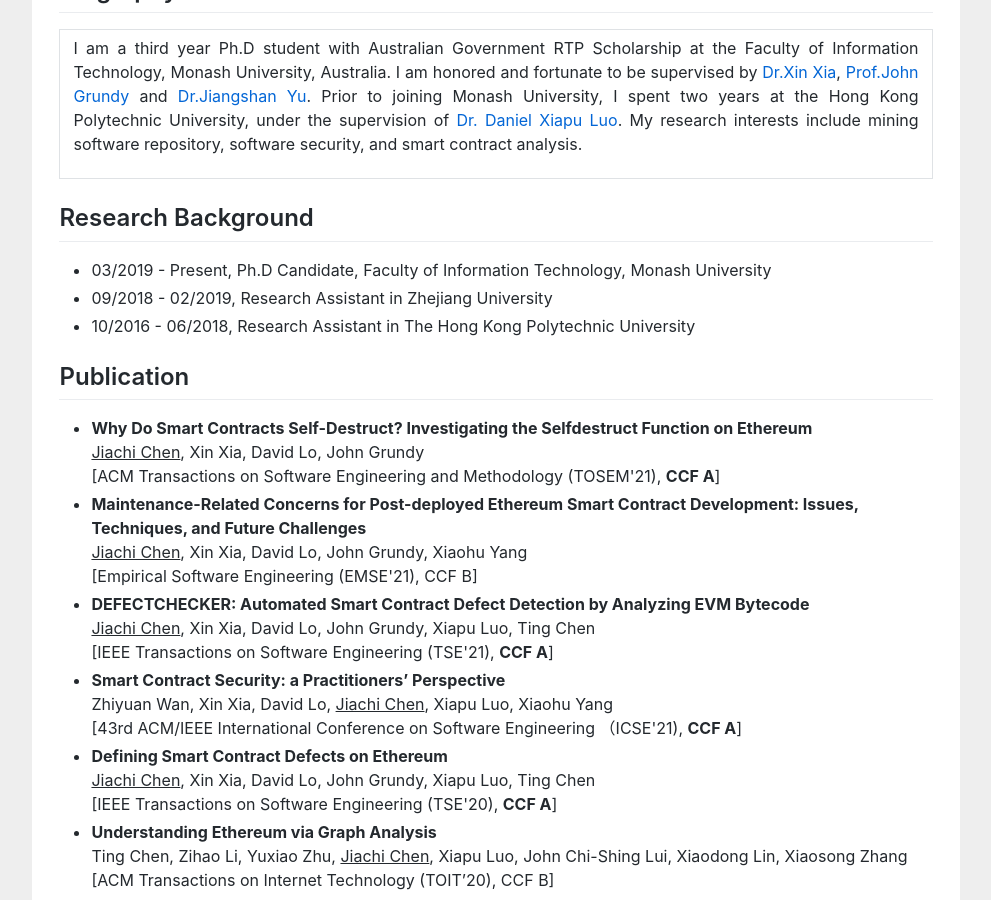
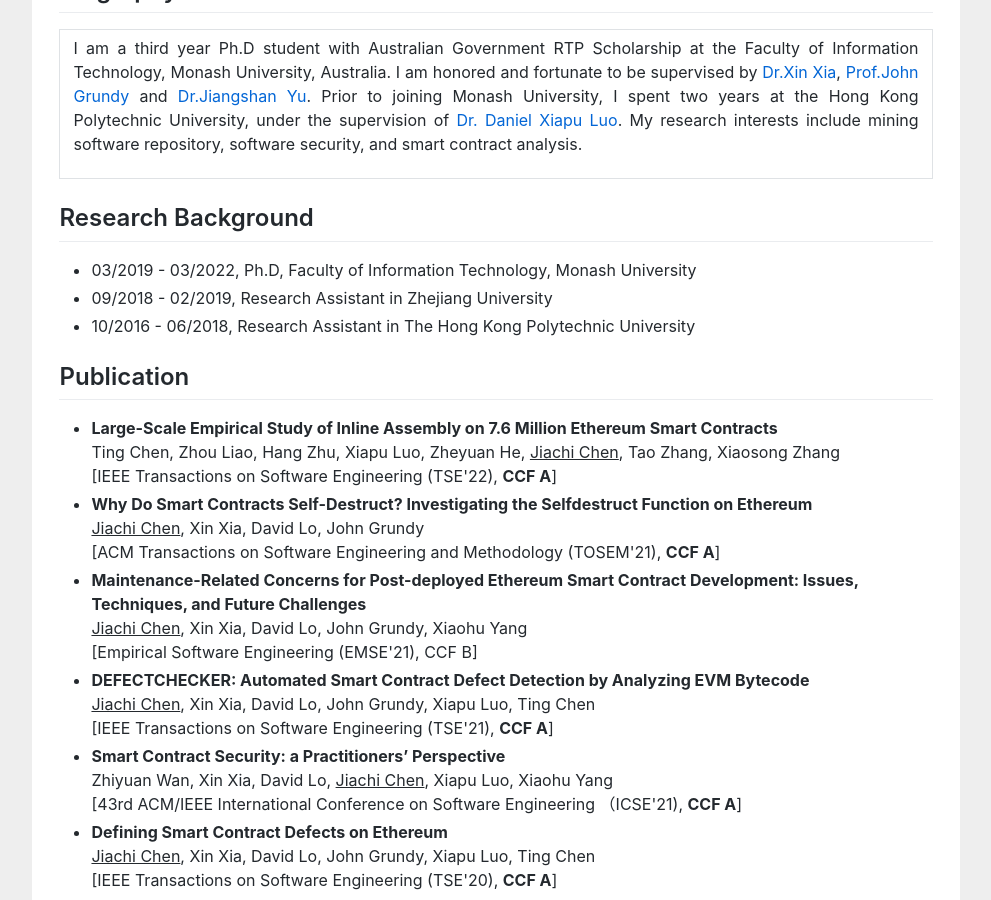
Before and after one commit to huangyuan-hy/huangyuan-hy.github.io, a Jekyll site: the page index.html, which Jekyll copies as it is, in a window 1280 px wide and 900 px high, scrolled down 377 px. Shown: the whole window, without its empty margins (144-1135 px from the left). Built offline with Jekyll 4.4.1, drawn with Linux system fonts in a browser that asks for light colours; some of the changed text lies outside the part shown.

Commit message:
Update index.html

```diff
--- a/index.html
+++ b/index.html
@@ -73,7 +73,7 @@ gtag('config', 'UA-158965281-1');
 
 				<h2>Research Background</h2>
 					<ul>
-						<li>03/2019 - Present,  Ph.D Candidate, Faculty of Information Technology, Monash University</li>
+						<li>03/2019 - 03/2022,  Ph.D, Faculty of Information Technology, Monash University</li>
 						<li>09/2018 - 02/2019,  Research Assistant in Zhejiang University</li>
 						<li>10/2016 - 06/2018,  Research Assistant in The Hong Kong Polytechnic University</li>
 					</ul>
@@ -81,6 +81,11 @@ gtag('config', 'UA-158965281-1');
 
 				<h2>Publication</h2>
 				<ul>
+					<li>
+						<b>Large-Scale Empirical Study of Inline Assembly on 7.6 Million Ethereum Smart Contracts </b> <br>
+						Ting Chen, Zhou Liao, Hang Zhu, Xiapu Luo, Zheyuan He, <u>Jiachi Chen</u>, Tao Zhang, Xiaosong Zhang<br>
+						[IEEE Transactions on Software Engineering (TSE'22), <b>CCF A</b>]
+					</li>
 					<li>
 						<b>Why Do Smart Contracts Self-Destruct? Investigating the Selfdestruct Function on Ethereum </b> <br>
 						<u>Jiachi Chen</u>, Xin Xia, David Lo, John Grundy<br>
@@ -192,15 +197,16 @@ gtag('config', 'UA-158965281-1');
 
 				</ul>
 
-				<h2>Journal/Conference Reviewers</h2>
+				<h2>Journal/Conference Reviewers (Selected)</h2>
 				<ul>
+					<li>IEEE Transactions on Software Engineering</li>
+
 					<li>IEEE Network</li>
 
 					<li>Journal of Systems and Software</li>
 
 					<li>Blockchain: Research and Applications</li>
 
-					<li>The 5th Cyber Science and Technology Congress (2020).</li>
 
 				</ul>
 
```
